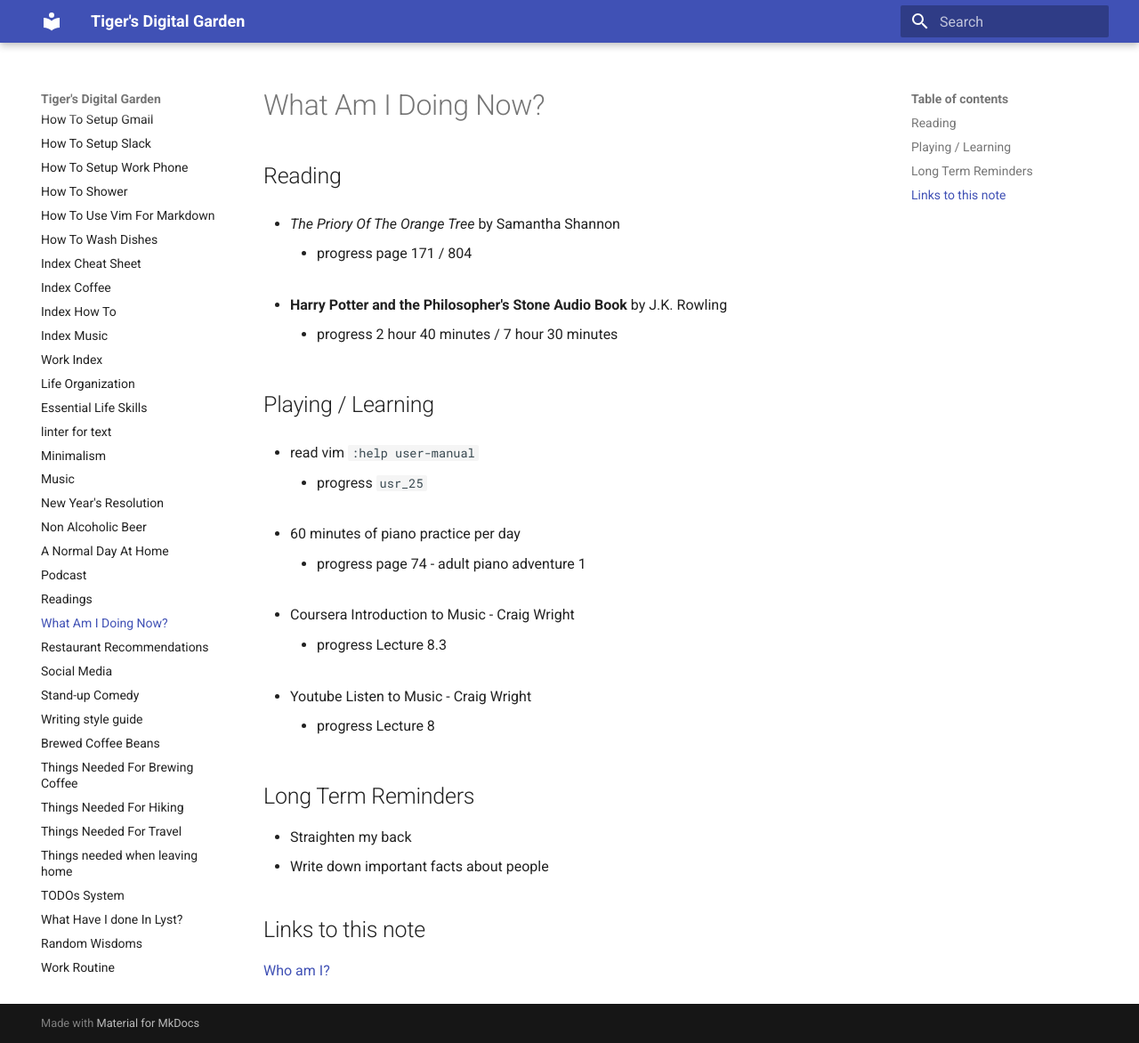
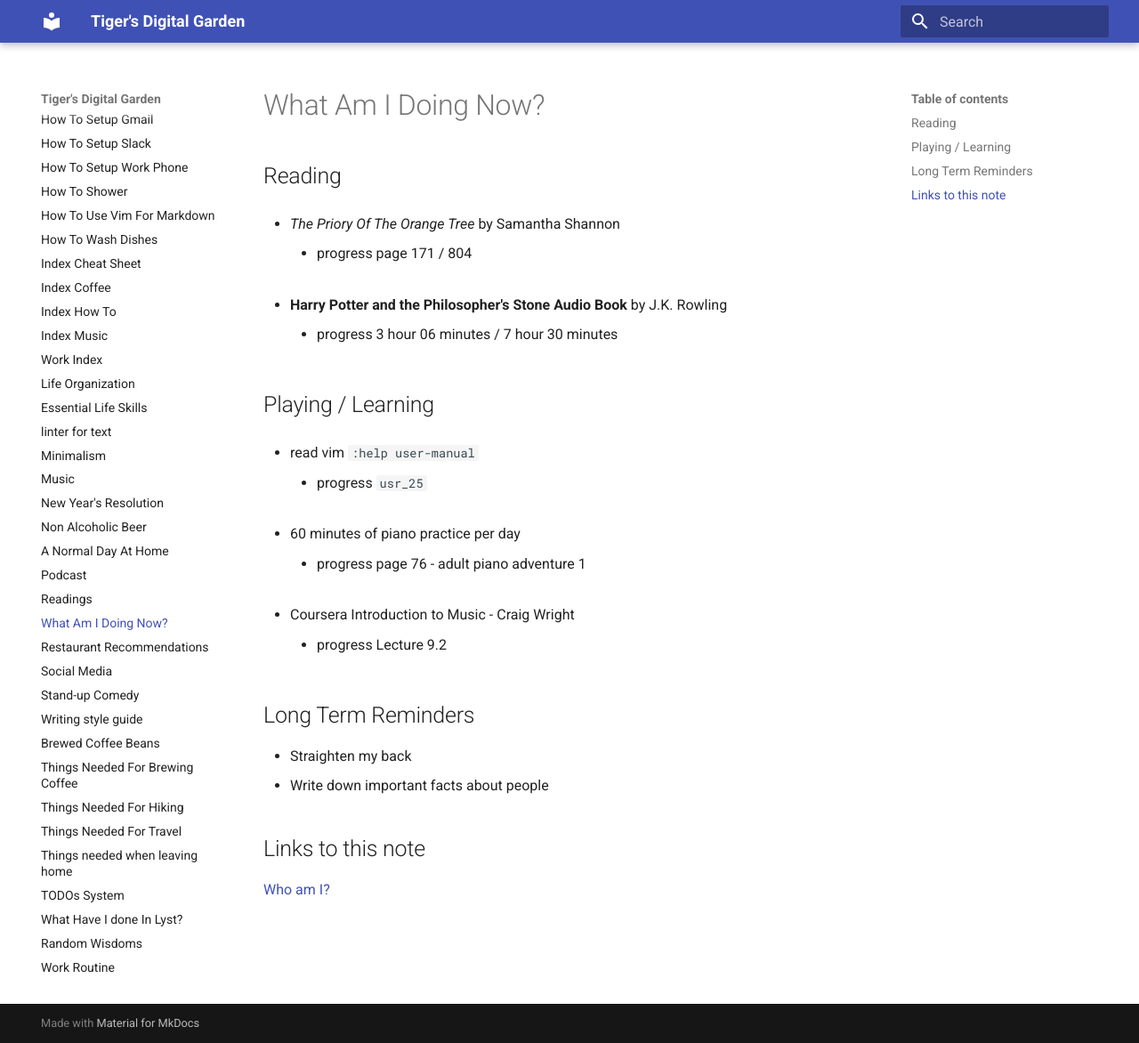
Before and after one commit to ynotstartups/notes, an MkDocs documentation site: the page built from notes/reminders.md, in a window 1280 px wide and 1172 px high. Shown: the whole window at 89% size. Built offline with MkDocs 1.6.1 and Material for MkDocs 9.7.7, drawn with Linux system fonts in a browser that asks for light colours.

Commit message:
update progress

```diff
--- a/notes/reminders.md
+++ b/notes/reminders.md
@@ -8,7 +8,7 @@
 
 - __Harry Potter and the Philosopher's Stone Audio Book__ by J.K. Rowling
 
-  - progress 2 hour 40 minutes / 7 hour 30 minutes
+  - progress 3 hour 06 minutes / 7 hour 30 minutes
 
 ## Playing / Learning
 
@@ -18,15 +18,11 @@
 
 - 60 minutes of piano practice per day
 
-  - progress page 74 - adult piano adventure 1
+  - progress page 76 - adult piano adventure 1
 
 - Coursera Introduction to Music - Craig Wright
 
-  - progress Lecture 8.3
-
-- Youtube Listen to Music - Craig Wright
-
-  - progress Lecture 8
+  - progress Lecture 9.2
 
 ## Long Term Reminders
 
```
